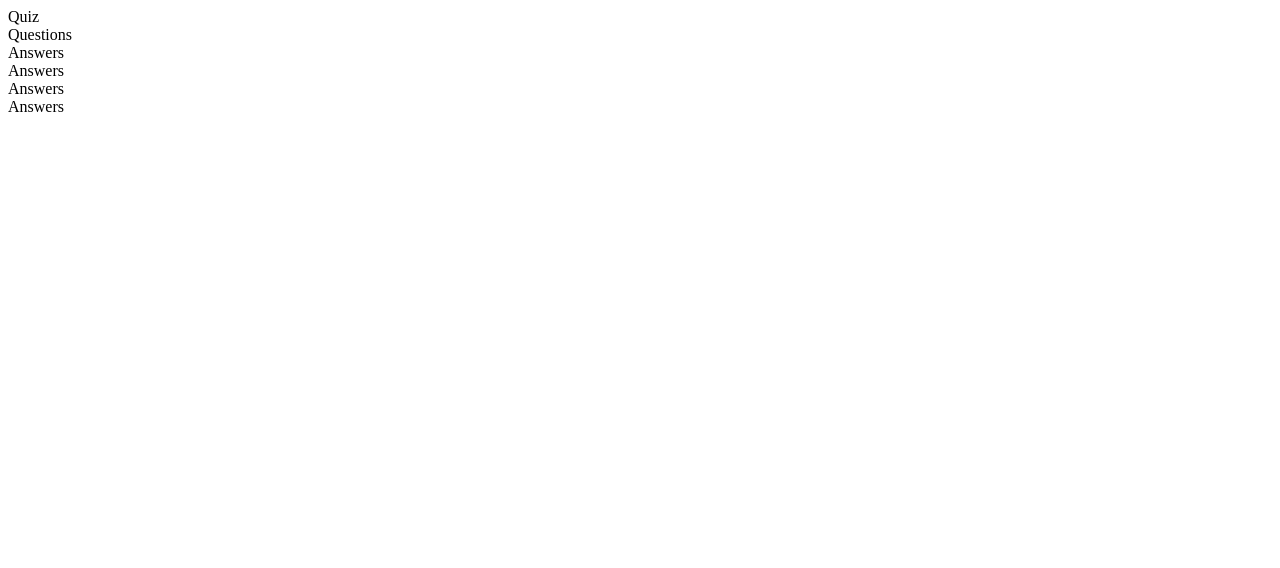
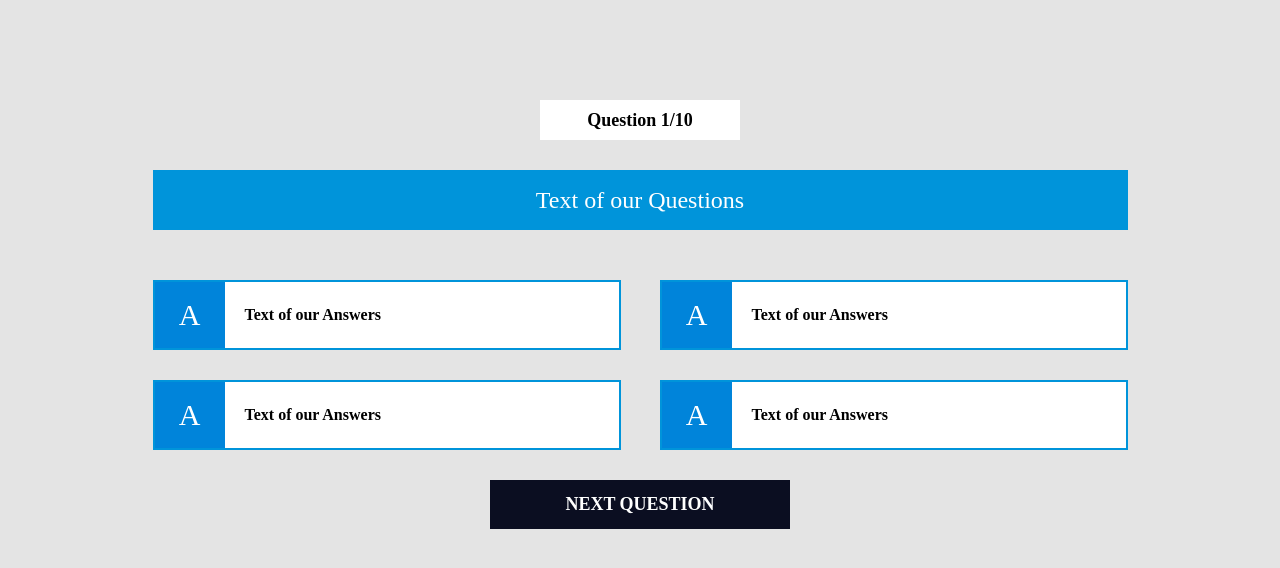
Before and after one commit to Arafat-alim/react-quiz, a React (Create React App) app: page / in a window 1280 px wide. Shown: the top 568 px of the page. Built offline with nearby package versions, Linux system fonts and the light colour scheme.

Commit message:
Rendering Component Markup. (Decoration)

```diff
--- a/src/Components/Answers.jsx
+++ b/src/Components/Answers.jsx
@@ -1,5 +1,10 @@
 import React from "react";
 const Answers = () => {
-  return <div>Answers</div>;
+  return (
+    <div className="answer">
+      <div className="answer-letter">A</div>
+      <div className="answer-text">Text of our Answers</div>
+    </div>
+  );
 };
 export default Answers;
--- a/src/Components/Questions.jsx
+++ b/src/Components/Questions.jsx
@@ -4,11 +4,13 @@ import Answers from "./Answers";
 const Questions = () => {
   return (
     <div>
-      <div>Questions</div>
-      <Answers />
-      <Answers />
-      <Answers />
-      <Answers />
+      <div className="question">Text of our Questions</div>
+      <div className="answers">
+        <Answers />
+        <Answers />
+        <Answers />
+        <Answers />
+      </div>
     </div>
   );
 };
--- a/src/Components/Quiz.jsx
+++ b/src/Components/Quiz.jsx
@@ -4,9 +4,10 @@ import Questions from "./Questions";
 
 const Quiz = () => {
   return (
-    <div>
-      <div>Quiz</div>
+    <div className="quiz">
+      <div className="score">Question 1/10</div>
       <Questions />
+      <div className="next-button">Next Question</div>
     </div>
   );
 };
--- a/src/index.js
+++ b/src/index.js
@@ -1,6 +1,7 @@
 import React from "react";
 import ReactDOM from "react-dom";
 import Quiz from "./Components/Quiz";
+import "./index.css";
 
 ReactDOM.render(
   <React.StrictMode>
```
